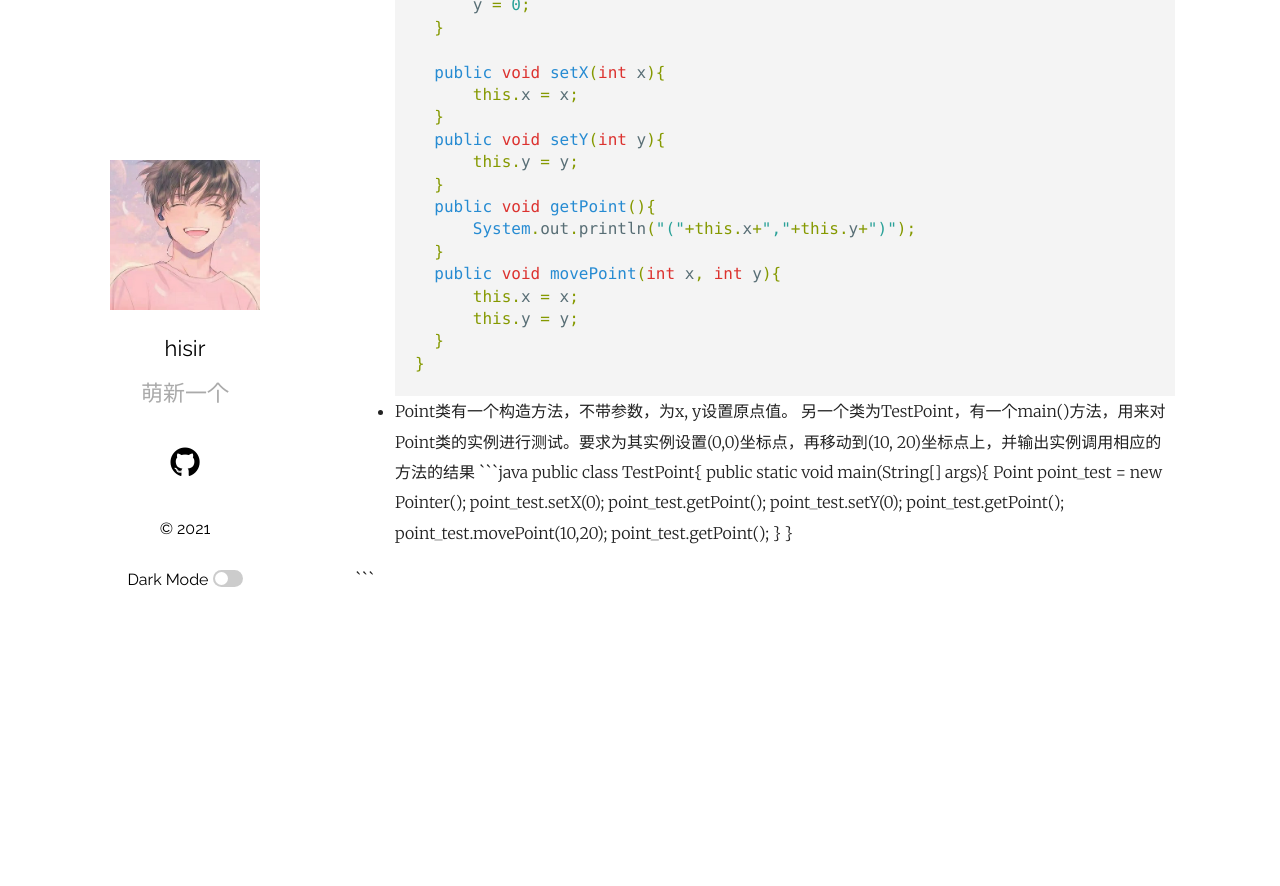
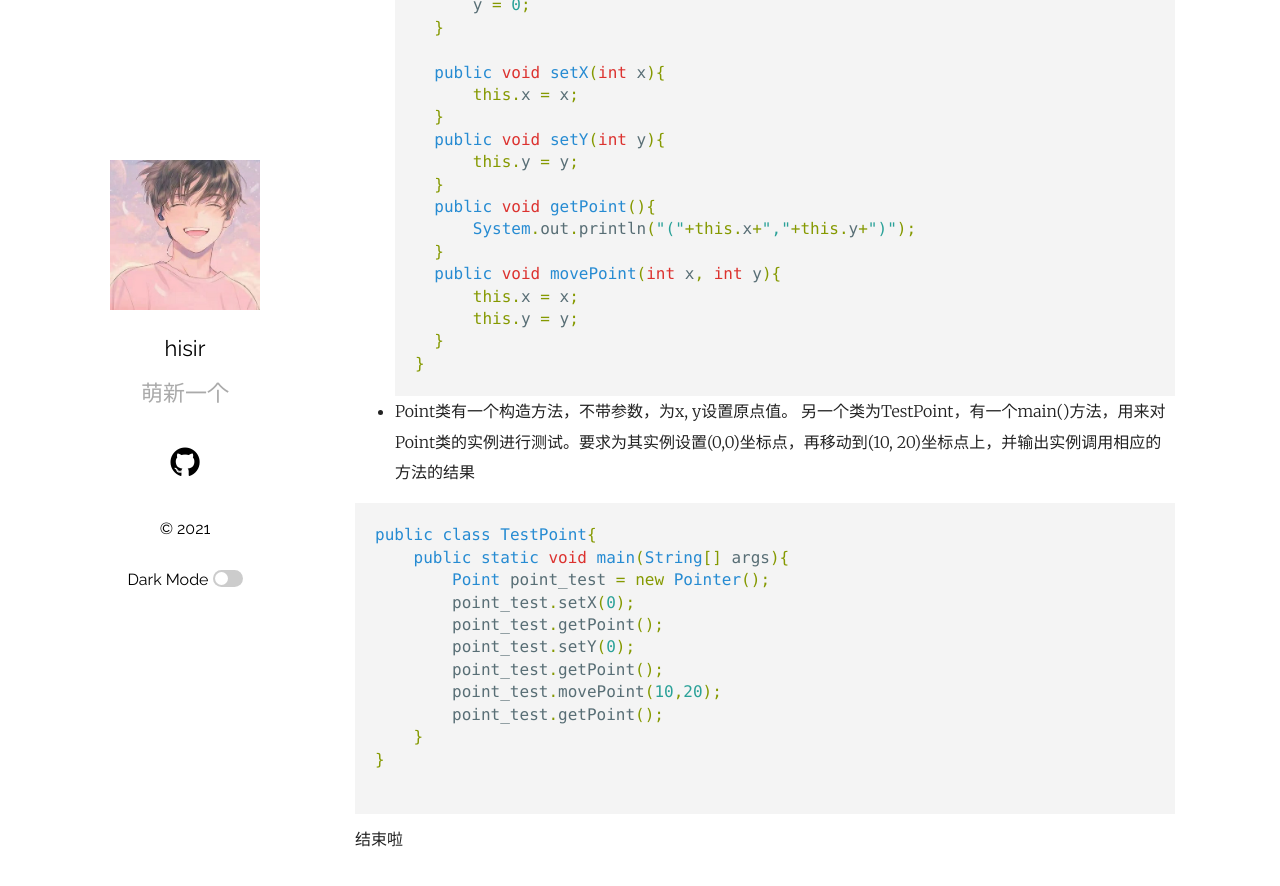
Before and after one commit to Hisir0909/Hisir0909.github.io, a Jekyll site: the page built from _posts/2021-9-22-my-work.markdown, in a window 1280 px wide and 900 px high, scrolled down 683 px. Shown: the top 886 px of the window. Built offline with Jekyll 4.4.1, drawn with Linux system fonts in a browser that asks for light colours; before the commit the page ends 1323 px from its top, so only the background shows below that.

Commit message:
Update 2021-9-22-my-work.markdown

````diff
--- a/_posts/2021-9-22-my-work.markdown
+++ b/_posts/2021-9-22-my-work.markdown
@@ -50,6 +50,7 @@ public class Point{
 ```
 * Point类有一个构造方法，不带参数，为x, y设置原点值。
 另一个类为TestPoint，有一个main()方法，用来对Point类的实例进行测试。要求为其实例设置(0,0)坐标点，再移动到(10, 20)坐标点上，并输出实例调用相应的方法的结果
+
 ```java
 public class TestPoint{
     public static void main(String[] args){
@@ -64,3 +65,4 @@ public class TestPoint{
 }
 
 ```
+结束啦
````
